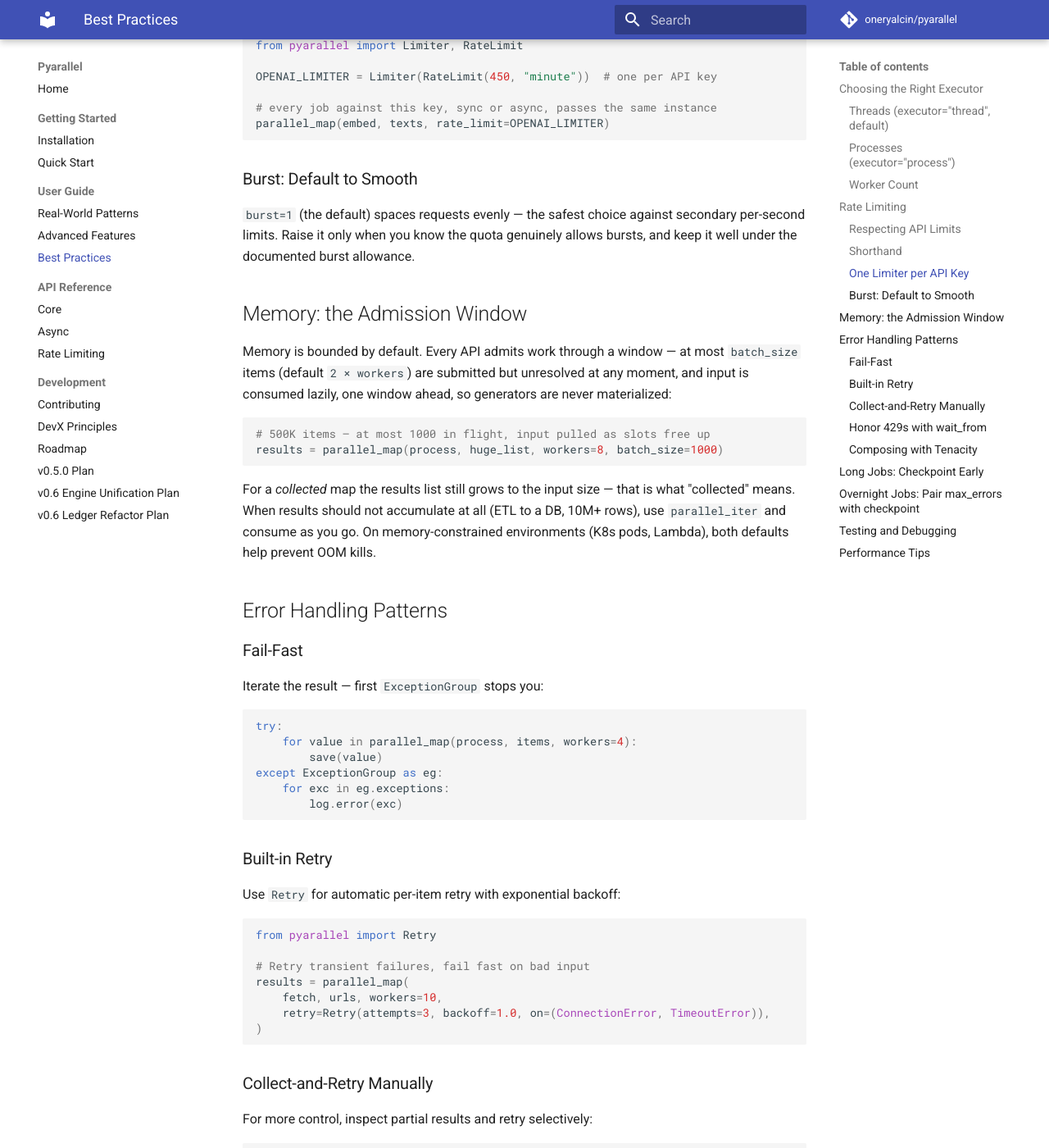
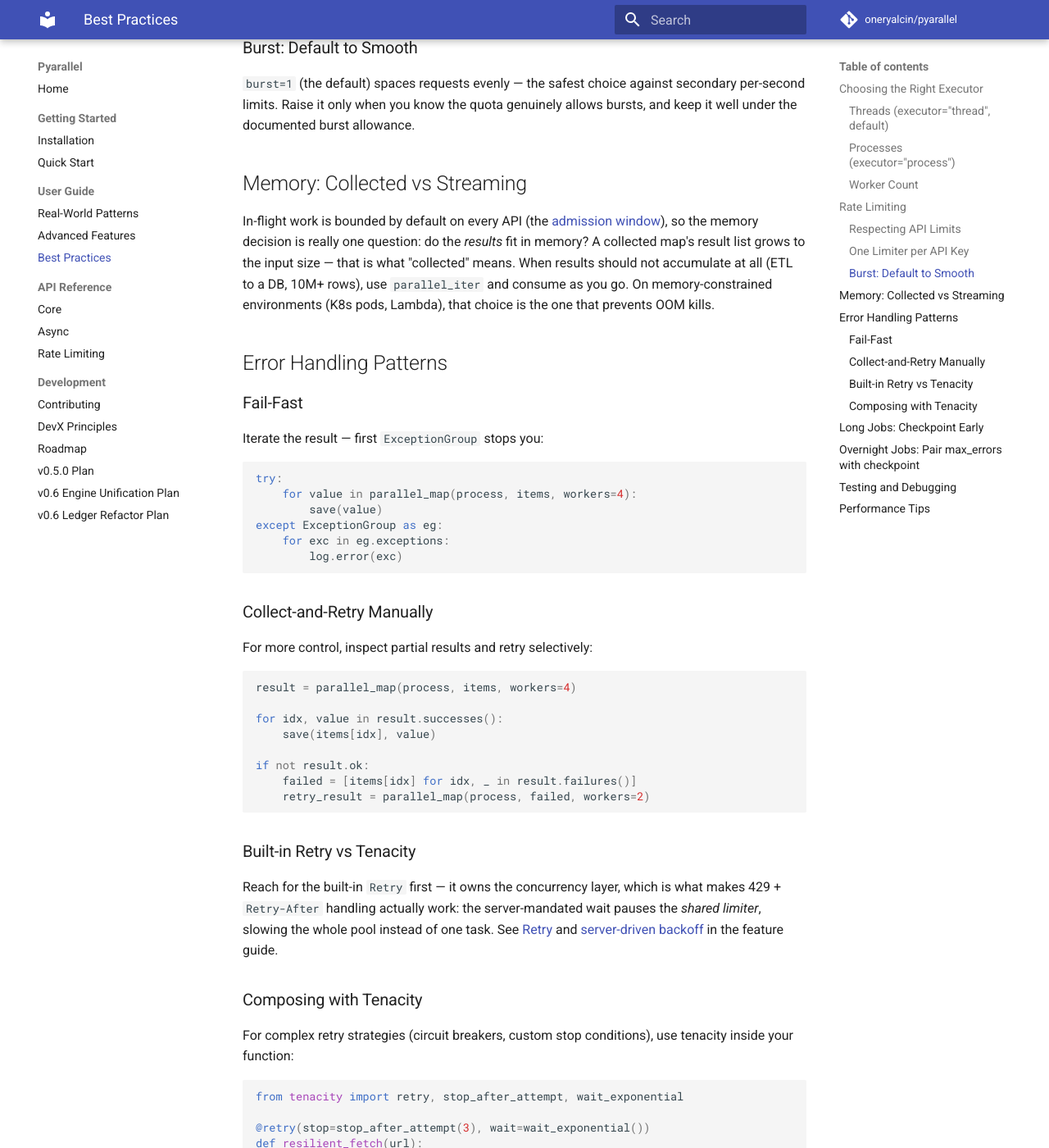
Before and after one commit to oneryalcin/pyarallel, an MkDocs documentation site: the page built from docs/user-guide/best-practices.md, in a window 1280 px wide and 1400 px high, scrolled down 1872 px. Shown: the whole window at 82% size. Built offline with MkDocs 1.6.1 and Material for MkDocs 9.7.7, drawn with Linux system fonts in a browser that asks for light colours; comment, search, counter and statistics services are not loaded; some of the changed text lies outside the part shown.

Commit message:
Docs: one home per question — dedupe the middle tier
advanced-features becomes the single feature guide (method-support /
decorator-override / async-decorator content condensed into quickstart;
reference already covers them). best-practices trimmed to pure decision
content (executor choice, quota headroom, checkpoint rules, overnight
combo) with links to the feature guide instead of duplicated how-to
blocks. rate-limiting.md trimmed to reference (spec/runtime split,
Limiter, pause, token-bucket semantics) - guidance lives in
best-practices. Stale 'batching' vocabulary replaced (the word lost its
meaning in v0.6): README tagline says resume, progress tip says
admitted-so-far. Net -119 lines, no information lost.

````diff
--- a/docs/user-guide/best-practices.md
+++ b/docs/user-guide/best-practices.md
@@ -64,14 +64,6 @@
                        rate_limit=RateLimit(90, "minute"))
 ```
 
-### Shorthand
-
-For simple per-second limits, pass a number:
-
-```python
-results = parallel_map(fn, items, rate_limit=10)  # 10 per second
-```
-
 ### One Limiter per API Key
 
 A `RateLimit` passed directly creates a fresh private limiter each call —
@@ -94,23 +86,16 @@
 genuinely allows bursts, and keep it well under the documented burst
 allowance.
 
-## Memory: the Admission Window
+## Memory: Collected vs Streaming
 
-Memory is bounded by default. Every API admits work through a window —
-at most `batch_size` items (default `2 × workers`) are submitted but
-unresolved at any moment, and input is consumed lazily, one window
-ahead, so generators are never materialized:
-
-```python
-# 500K items — at most 1000 in flight, input pulled as slots free up
-results = parallel_map(process, huge_list, workers=8, batch_size=1000)
-```
-
-For a *collected* map the results list still grows to the input size —
-that is what "collected" means. When results should not accumulate at
-all (ETL to a DB, 10M+ rows), use `parallel_iter` and consume as you
-go. On memory-constrained environments (K8s pods, Lambda), both
-defaults help prevent OOM kills.
+In-flight work is bounded by default on every API (the
+[admission window](advanced-features.md#the-admission-window)), so the
+memory decision is really one question: do the *results* fit in memory?
+A collected map's result list grows to the input size — that is what
+"collected" means. When results should not accumulate at all (ETL to a
+DB, 10M+ rows), use `parallel_iter` and consume as you go. On
+memory-constrained environments (K8s pods, Lambda), that choice is the
+one that prevents OOM kills.
 
 ## Error Handling Patterns
 
@@ -125,20 +110,6 @@
 except ExceptionGroup as eg:
     for exc in eg.exceptions:
         log.error(exc)
-```
-
-### Built-in Retry
-
-Use `Retry` for automatic per-item retry with exponential backoff:
-
-```python
-from pyarallel import Retry
-
-# Retry transient failures, fail fast on bad input
-results = parallel_map(
-    fetch, urls, workers=10,
-    retry=Retry(attempts=3, backoff=1.0, on=(ConnectionError, TimeoutError)),
-)
 ```
 
 ### Collect-and-Retry Manually
@@ -156,28 +127,15 @@
     retry_result = parallel_map(process, failed, workers=2)
 ```
 
-### Honor 429s with `wait_from`
+### Built-in Retry vs Tenacity
 
-When an API sends `Retry-After`, use it — the server knows its own load
-better than your backoff curve does. With a shared `Limiter`, the wait
-pauses the whole pool, not just the throttled task:
-
-```python
-def retry_after(exc):
-    response = getattr(exc, "response", None)
-    header = response.headers.get("retry-after") if response else None
-    return float(header) if header else None
-
-results = parallel_map(
-    call_api, ids,
-    rate_limit=shared_limiter,
-    retry=Retry(attempts=4, on=(ApiError,), wait_from=retry_after),
-)
-```
-
-Write `retry_if`/`wait_from` defensively — they receive every exception
-that `on=` lets through, and a predicate that raises replaces the real
-error in the failure report.
+Reach for the built-in `Retry` first — it owns the concurrency layer,
+which is what makes 429 + `Retry-After` handling actually work: the
+server-mandated wait pauses the *shared limiter*, slowing the whole
+pool instead of one task. See
+[Retry](advanced-features.md#retry) and
+[server-driven backoff](advanced-features.md#server-driven-backoff-429-retry-after)
+in the feature guide.
 
 ### Composing with Tenacity
 
@@ -268,6 +226,7 @@
 3. **Share one `Limiter` per API key** — separate specs per call each assume the full quota
 4. **Prefer threads for I/O** — processes have serialization overhead
 5. **Check `result.ok` before iterating** — avoids surprise `ExceptionGroup` raises
-6. **Use `on_progress` for long jobs** — for unsized iterables with batching,
-   `total` is items seen so far, not the final size
+6. **Use `on_progress` for long jobs** — for unsized iterables `total`
+   counts items admitted so far, not the final size; pass a sized input
+   for a real total
 7. **Checkpoint anything you'd hate to restart** — `checkpoint="run.ckpt"` is one argument
````
Also changed, not shown: README.md (+2 -2 lines), docs/api-reference/rate-limiting.md (+16 -52 lines), docs/getting-started/quickstart.md (+8 -0 lines), docs/user-guide/advanced-features.md (+1 -72 lines).
